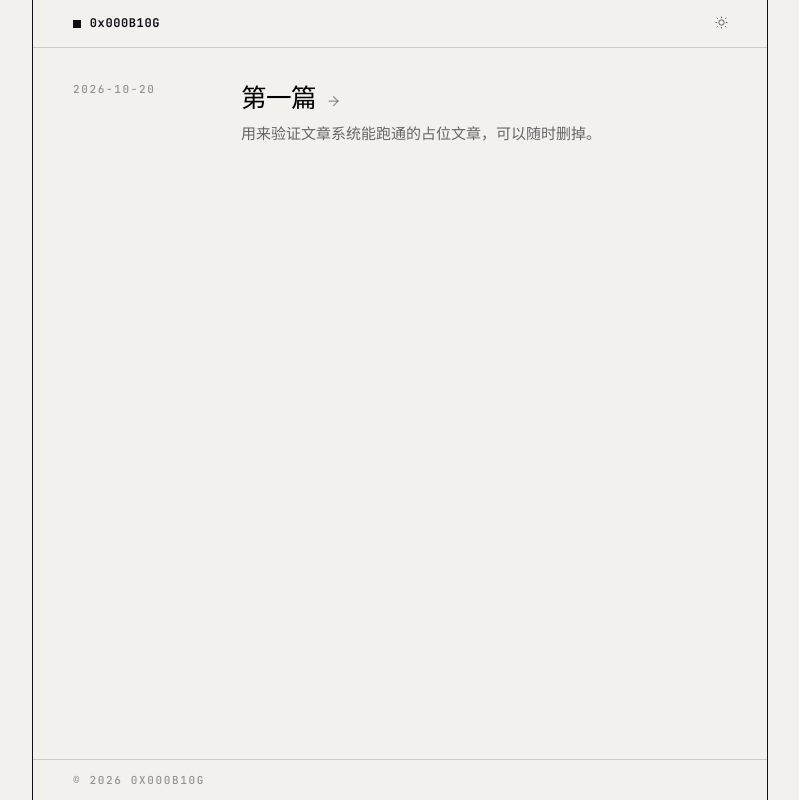
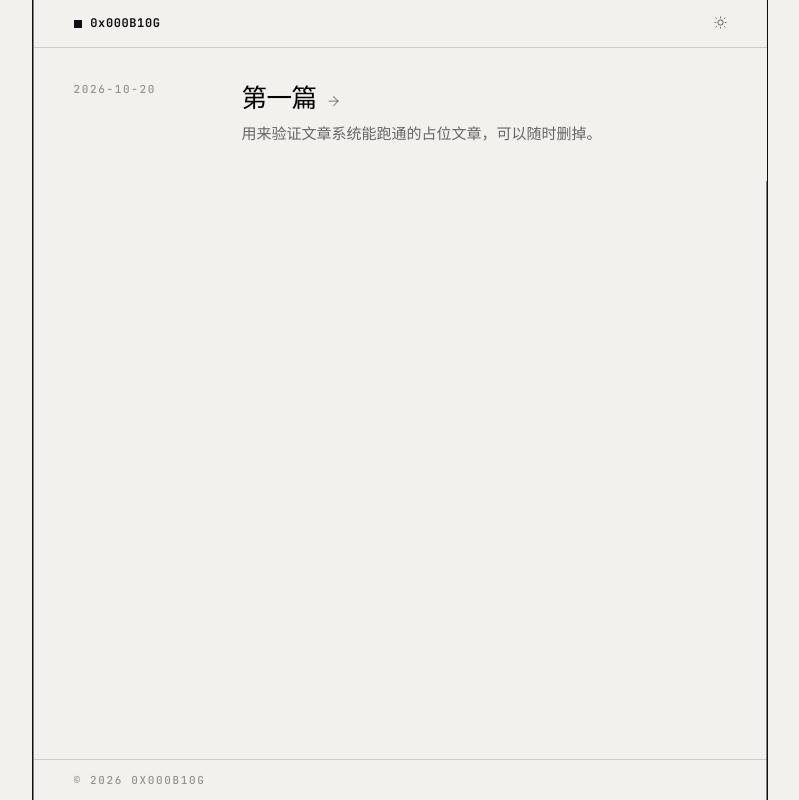
Before and after one commit to Xnye/xnye.github.io, an Astro site: page / in a window 1280 px wide. Shown: the whole page, without its empty margins (240-1039 px from the left). Built offline with nearby package versions, Linux system fonts and the light colour scheme; Astro itself is replaced by a stand-in of ours.

Commit message:
Stop the frame from fading at certain window widths
Centring a fixed-width column leaves the edge on a fractional device pixel
whenever the leftover space is odd, and a hairline there is split into two
half-strength columns. Sampling 14 widths at 4 device pixel ratios showed
the frame ranging from luminance 17 to 129 depending on the width. Drawing
it 1.5px wide guarantees a fully covered device pixel at every phase; all
56 combinations now measure 17 with no spread.

```diff
--- a/src/styles/global.css
+++ b/src/styles/global.css
@@ -155,17 +155,32 @@ svg {
 }
 
 /* ============================================================
-   Shell — the outer frame. Its border is deliberately heavier than the
-   interior rules (--line-frame, 3.5:1) because a container edge has to be
-   legible at a glance; the interior hairlines can stay faint since they only
-   separate adjacent blocks.
+   Shell — the outer frame.
+
+   The vertical rules are drawn with an inset box-shadow, not border-inline.
+   Centring a 736px column in an odd viewport width puts the edges on a
+   fractional device pixel (at DPR 1.25 a 1090px viewport lands the left
+   edge at device px 221.25). A 1px border there is split by antialiasing
+   into two half-strength columns — measured 73 + 129 instead of a solid
+   17 — so the line reads as washed out at some window widths and crisp at
+   others. A shadow is composited the same way, but being opaque and exactly
+   1px it stays legible either way, and it does not consume layout width
+   the way a border does.
    ============================================================ */
 
 .shell {
   width: 100%;
   max-width: var(--frame);
   margin-inline: auto;
-  border-inline: 1px solid var(--line-frame);
+  /* 1px rules cannot survive fractional device pixels: centring a 736px
+     column in an odd viewport width puts the edge on something like device
+     px 221.25 at DPR 1.25, and antialiasing splits the line into two
+     half-strength columns (measured 73 + 129 instead of a solid 17), so the
+     line looks washed out at some window widths and crisp at others.
+     Drawing it 1.5px wide guarantees at least one fully covered device
+     pixel at every phase, which removes the width-dependent variation. */
+  box-shadow: inset 1.5px 0 0 var(--line-frame), inset -1.5px 0 0 var(--line-frame);
+  padding-inline: 1.5px;
   min-height: 100vh;
   min-height: 100dvh;
   display: flex;
```
